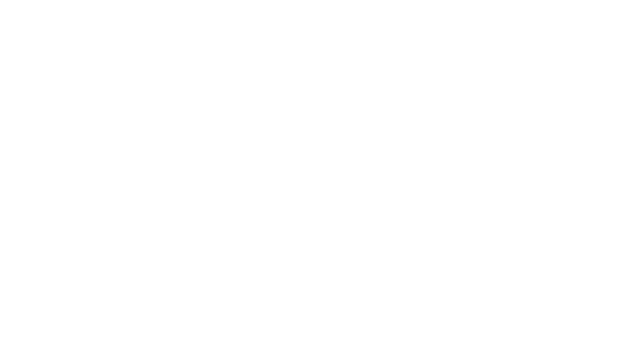
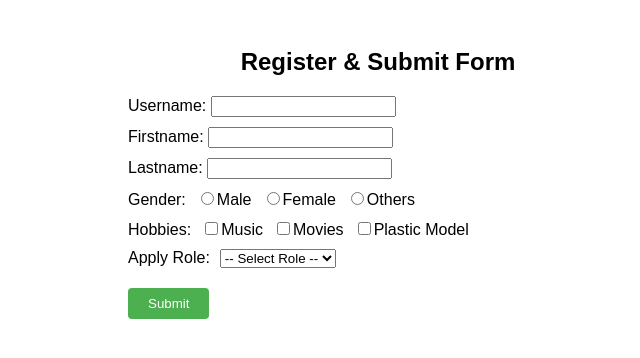
Before and after one commit to Vorameth0/display-input-data, a React (Create React App) app: page /display-input-data/ in a window 1280 px wide. Shown: the top 358 px of the page, without its empty margins (262-902 px from the left). Built offline with nearby package versions, Linux system fonts and the light colour scheme.

Commit message:
Add Register & Submit form

```diff
--- a/src/App.js
+++ b/src/App.js
@@ -1,7 +1,14 @@
-import Register from "./components/Register";
+import { BrowserRouter, Routes, Route } from "react-router-dom";
+import RegisterSubmit from "./components/RegisterSubmit";
 
 function App() {
-  return <Register />;
+  return (
+    <BrowserRouter basename="/display-input-data">
+      <Routes>
+        <Route path="/" element={<RegisterSubmit />} />
+      </Routes>
+    </BrowserRouter>
+  );
 }
 
 export default App;
--- /dev/null
+++ b/src/components/RegisterSubmit.js
@@ -0,0 +1,97 @@
+import { useState } from "react";
+
+function RegisterSubmit() {
+  const genders = ["Male", "Female", "Others"];
+  const hobbiesList = ["Music", "Movies", "Plastic Model"];
+  const roles = ["General staff", "Developer", "System Analyst"];
+
+  const [username, setUsername] = useState("");
+  const [firstname, setFirstname] = useState("");
+  const [lastname, setLastname] = useState("");
+  const [gender, setGender] = useState("");
+  const [hobbies, setHobbies] = useState([]);
+  const [role, setRole] = useState("");
+  const [submitted, setSubmitted] = useState(false);
+
+  const toggleHobby = (e) => {
+    const value = e.target.value;
+    if (e.target.checked) {
+      setHobbies((prev) => [...prev, value]);
+    } else {
+      setHobbies((prev) => prev.filter((h) => h !== value));
+    }
+  };
+
+  return (
+    <div style={{ padding: "20px", maxWidth: "500px", margin: "auto", fontFamily: "Arial, sans-serif" }}>
+      <h2 style={{ textAlign: "center" }}>Register & Submit Form</h2>
+
+      {!submitted ? (
+        <div>
+          <div style={{ marginBottom: "10px" }}>
+            Username: <input value={username} onChange={(e) => setUsername(e.target.value)} />
+          </div>
+          <div style={{ marginBottom: "10px" }}>
+            Firstname: <input value={firstname} onChange={(e) => setFirstname(e.target.value)} />
+          </div>
+          <div style={{ marginBottom: "10px" }}>
+            Lastname: <input value={lastname} onChange={(e) => setLastname(e.target.value)} />
+          </div>
+          <div style={{ marginBottom: "10px" }}>
+            Gender:
+            {genders.map((g) => (
+              <label key={g} style={{ marginLeft: "10px" }}>
+                <input type="radio" name="gender" value={g} checked={gender === g} onChange={(e) => setGender(e.target.value)} />
+                {g}
+              </label>
+            ))}
+          </div>
+          <div style={{ marginBottom: "10px" }}>
+            Hobbies:
+            {hobbiesList.map((h) => (
+              <label key={h} style={{ marginLeft: "10px" }}>
+                <input type="checkbox" value={h} checked={hobbies.includes(h)} onChange={toggleHobby} />
+                {h}
+              </label>
+            ))}
+          </div>
+          <div style={{ marginBottom: "10px" }}>
+            Apply Role:
+            <select value={role} onChange={(e) => setRole(e.target.value)} style={{ marginLeft: "10px" }}>
+              <option value="">-- Select Role --</option>
+              {roles.map((r) => (
+                <option key={r} value={r}>{r}</option>
+              ))}
+            </select>
+          </div>
+
+          <button
+            onClick={() => setSubmitted(true)}
+            style={{ marginTop: "10px", padding: "8px 20px", cursor: "pointer", backgroundColor: "#4CAF50", color: "white", border: "none", borderRadius: "4px" }}
+          >
+            Submit
+          </button>
+        </div>
+      ) : (
+        <div>
+          <h3 style={{ textAlign: "center" }}>Submitted Data</h3>
+          <p>Username: {username}</p>
+          <p>Firstname: {firstname}</p>
+          <p>Lastname: {lastname}</p>
+          <p>Gender: {gender}</p>
+          <p>Hobbies: {hobbies.join(", ")}</p>
+          <p>Role: {role}</p>
+
+          <button
+            onClick={() => setSubmitted(false)}
+            style={{ marginTop: "10px", padding: "8px 20px", cursor: "pointer", backgroundColor: "#2196F3", color: "white", border: "none", borderRadius: "4px" }}
+          >
+            Back to Form
+          </button>
+        </div>
+      )}
+    </div>
+  );
+}
+
+export default RegisterSubmit;
```
Also changed, not shown: package.json (+5 -4 lines), src/src/components/RegisterSubmit.js (added), 1 other file (tests, documents, lock files or other folders).
